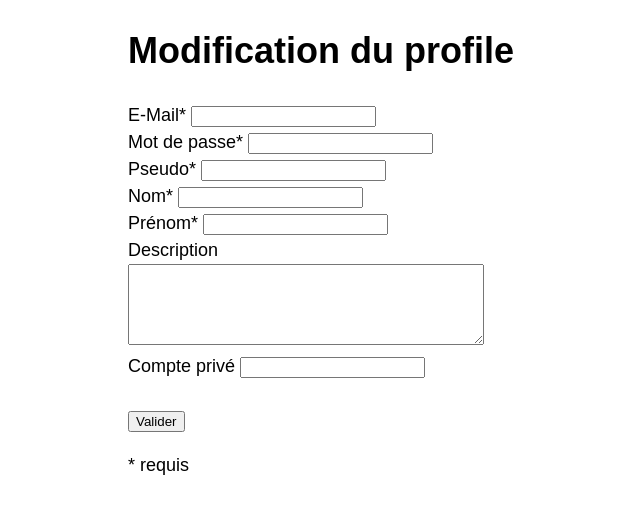
After one commit to Drarox/Twyrael, a Symfony app: template templates/modif_profil/modif.html.twig in a window 1280 px wide. The commit adds this page. Shown: the top 514 px of the page, without its empty margins (112-752 px from the left). Run offline with Twig, Linux system fonts and the light colour scheme; the template is opened without the code that fills it, so the values that code supplies are empty; form fields are guessed from the names that the template uses; some libraries are stand-ins or nearby versions.

Commit message:
Adding of profil update

```diff
--- a/templates/members/members.html.twig
+++ b/templates/members/members.html.twig
@@ -16,6 +16,8 @@
                 <la><a href="/user/{{ membre.pseudo }}">{{ membre.pseudo }}</a></la>
             </li>
         {% endfor %}
+    <br>
+    <a href="/" style="text-decoration: none"> <input type="button" value="Retour"> </a>
 
 </div>
 {% endblock %}
--- /dev/null
+++ b/templates/modif_profil/modif.html.twig
@@ -0,0 +1,33 @@
+{% extends 'base.html.twig' %}
+
+{% block title %}Modification du profile{% endblock %}
+
+{% block body %}
+<style>
+    .example-wrapper { margin: 1em auto; max-width: 800px; width: 95%; font: 18px/1.5 sans-serif; }
+    .example-wrapper code { background: #F5F5F5; padding: 2px 6px; }
+    textarea {
+        width: 350px;
+        height: 75px;
+    }
+</style>
+
+<div class="example-wrapper">
+
+    <h1>Modification du profile</h1>
+
+    {{ form_start(form) }}
+    {{ form_row(form.email, { 'label': 'E-Mail* '}) }}
+    {{ form_row(form.plainPassword, { 'label': 'Mot de passe*  ', 'value' : 'dummypass'}) }}
+    {{ form_row(form.pseudo, { 'label': 'Pseudo* '}) }}
+    {{ form_row(form.nom, { 'label': 'Nom* '}) }}
+    {{ form_row(form.prenom, { 'label': 'Prénom* '}) }}
+    <label>Description</label><br>
+    {{ form_row(form.description, { 'label': ' '}) }}
+    {{ form_row(form.prive, { 'label': 'Compte privé '}) }}
+    <br>
+    <button class="btn">Valider</button>
+    {{ form_end(form) }}
+    <p>* requis</p>
+</div>
+{% endblock %}
--- a/templates/registration/register.html.twig
+++ b/templates/registration/register.html.twig
@@ -5,12 +5,14 @@
 {% block body %}
 
 <style>
+    .example-wrapper { margin: 1em auto; max-width: 800px; width: 95%; font: 18px/1.5 sans-serif; }
+    .example-wrapper code { background: #F5F5F5; padding: 2px 6px; }
     textarea {
         width: 350px;
         height: 75px;
     }
 </style>
-
+<div class="example-wrapper">
     <h1>Créer un compte</h1>
 
     {{ form_start(registrationForm) }}
@@ -29,4 +31,5 @@
     <br>
     <br>
     <a href="/login" style="text-decoration: none"> <input type="button" value="Se connecter"> </a>
+</div>
 {% endblock %}
--- a/templates/security/login.html.twig
+++ b/templates/security/login.html.twig
@@ -4,8 +4,11 @@
 
 {% block body %}
     <style>
+        .example-wrapper { margin: 1em auto; max-width: 800px; width: 95%; font: 18px/1.5 sans-serif; }
+        .example-wrapper code { background: #F5F5F5; padding: 2px 6px; }
         .alert {color:red}
     </style>
+<div class="example-wrapper">
 <form method="post">
     {% if error %}
         <div class="alert alert-danger">{{ error.messageKey|trans(error.messageData, 'security') }}</div>
@@ -40,4 +43,5 @@
     <br>
     <br>
     <a href="/register" style="text-decoration: none"> <input type="button" value="Créer un compte"> </a>
+</div>
 {% endblock %}
```
Also changed, not shown: src/Controller/ModifProfilController.php (added, +60 -0 lines), src/Controller/ProfilController.php (+29 -0 lines), src/Form/ModifProfilType.php (added, +56 -0 lines).
